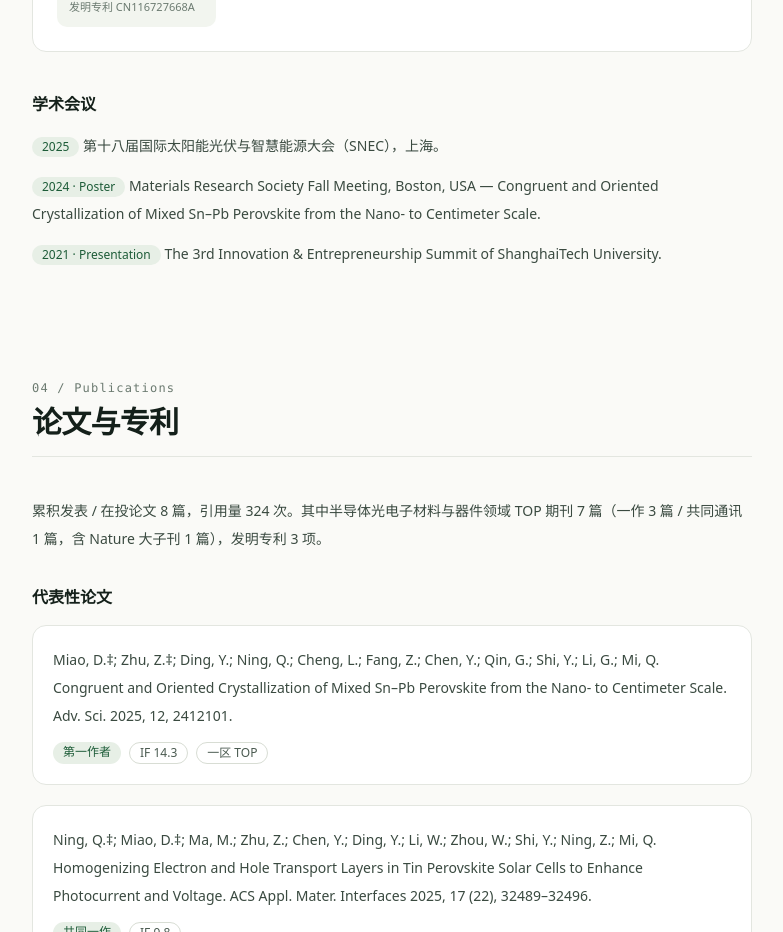
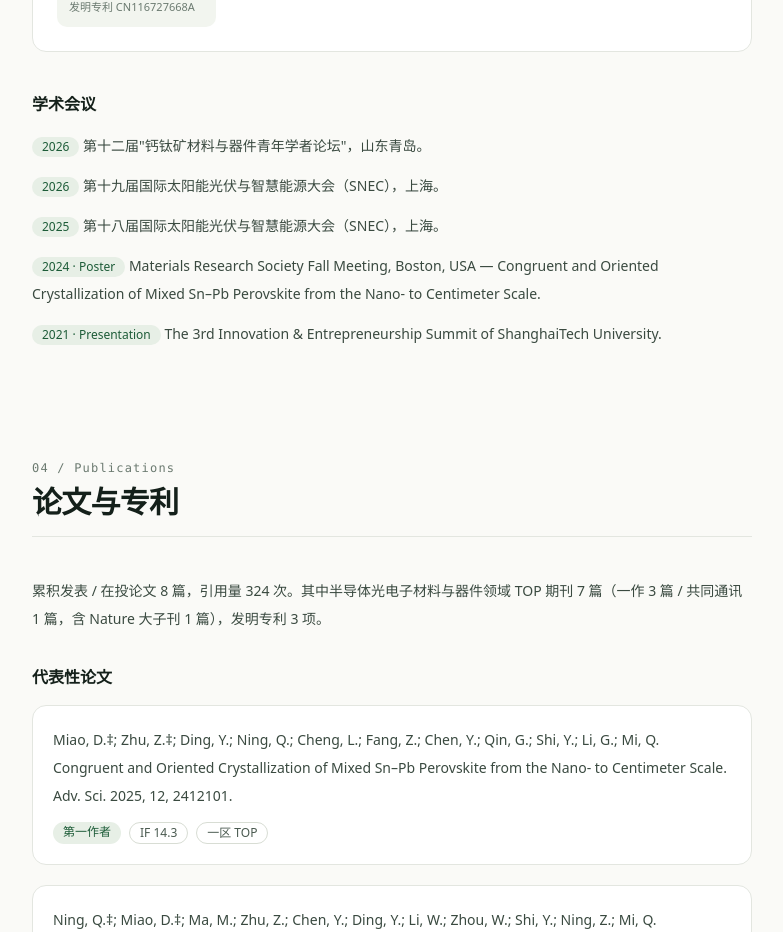
Before and after one commit to Miaodh1998/Miaodh1998.github.io, a React (Vite) app: page / in a window 1280 px wide. Shown: the part 4780-5712 px from the top of the page, without its empty margins (248-1031 px from the left). Built offline with nearby package versions, Linux system fonts and the light colour scheme.

Commit message:
add 2026 conferences

```diff
--- a/src/sections/Research.tsx
+++ b/src/sections/Research.tsx
@@ -89,6 +89,12 @@ export default function Research() {
         <h3 className="mb-4 text-base font-semibold text-[#14201a]">学术会议</h3>
         <div className="space-y-3 text-sm leading-7 text-[#3a4a40]">
           <p>
+            <AccentBadge>2026</AccentBadge> 第十二届"钙钛矿材料与器件青年学者论坛"，山东青岛。
+          </p>
+          <p>
+            <AccentBadge>2026</AccentBadge> 第十九届国际太阳能光伏与智慧能源大会（SNEC），上海。
+          </p>
+          <p>
             <AccentBadge>2025</AccentBadge> 第十八届国际太阳能光伏与智慧能源大会（SNEC），上海。
           </p>
           <p>
```
